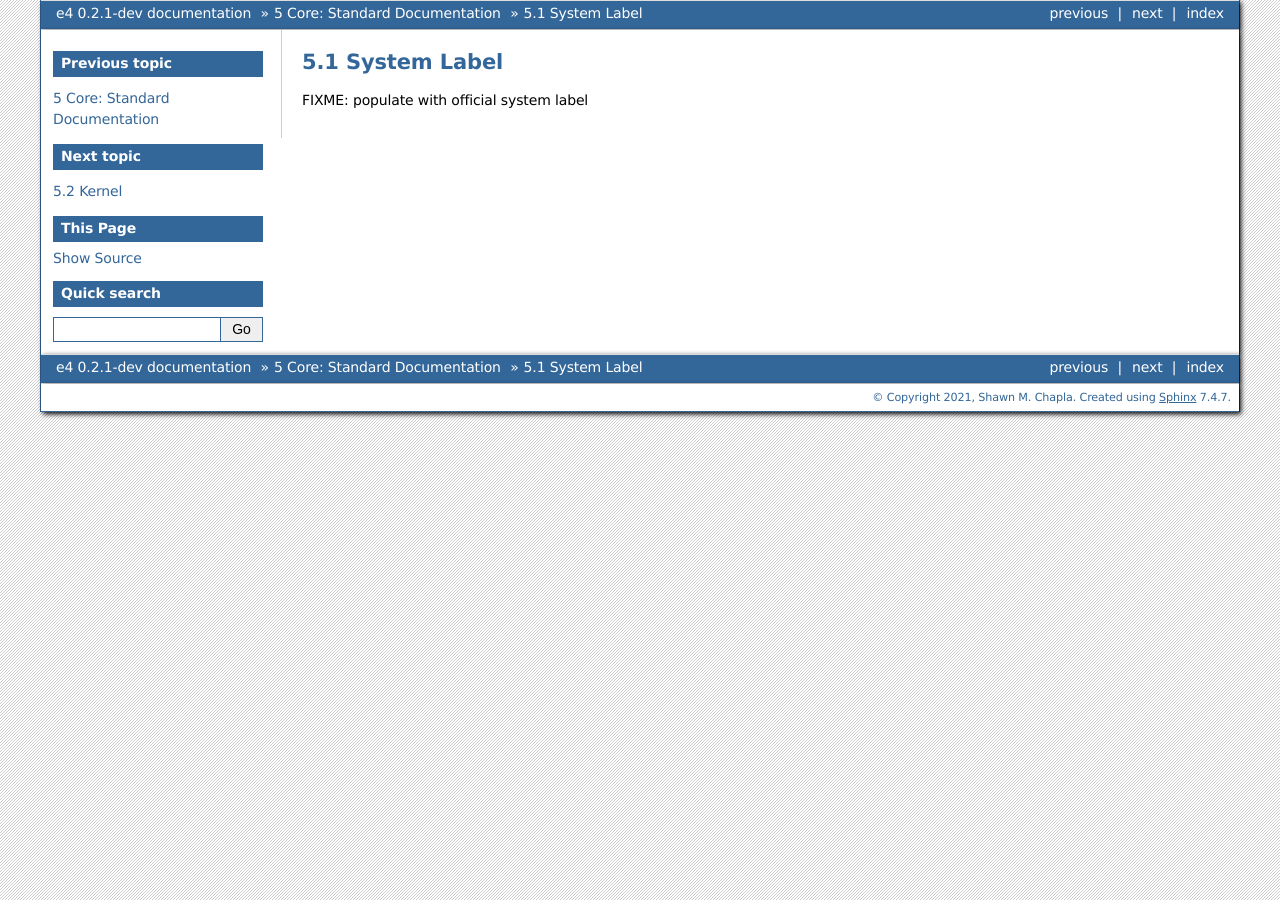
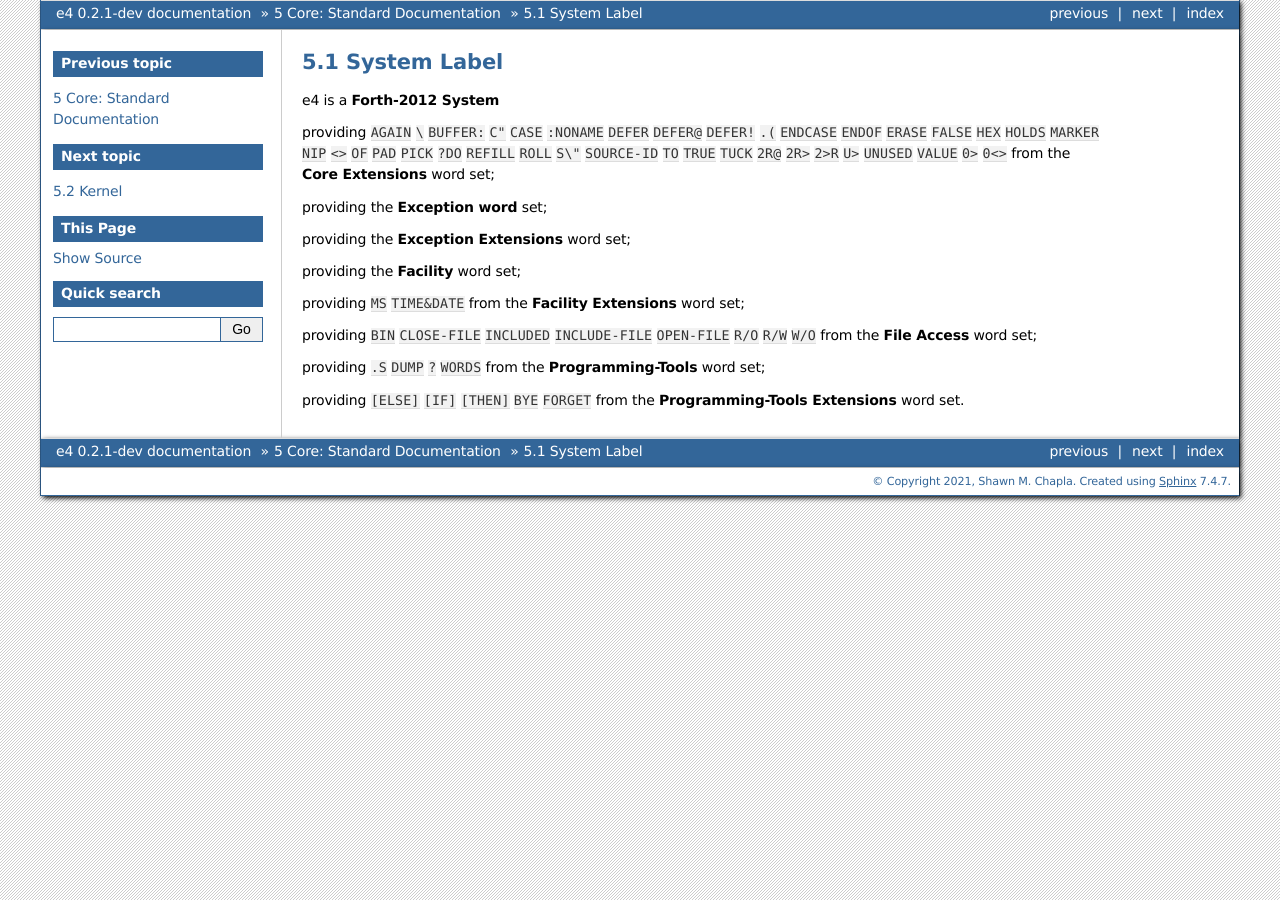
Before and after one commit to shwnchpl/e4, a Sphinx documentation site: the page built from doc/rst/core/stddoc/system-label.rst, in a window 1280 px wide. Built offline with Sphinx 7.4.7, drawn with Linux system fonts in a browser that asks for light colours; pages that are not in the unit, such as notebooks, are missing from menus.

Commit message:
Add initial system label

```diff
--- a/doc/rst/core/stddoc/system-label.rst
+++ b/doc/rst/core/stddoc/system-label.rst
@@ -3,4 +3,29 @@
 ############
 
 
-FIXME: populate with official system label
+e4 is a **Forth-2012 System**
+
+providing ``AGAIN`` ``\`` ``BUFFER:`` ``C"`` ``CASE`` ``:NONAME``
+``DEFER`` ``DEFER@`` ``DEFER!`` ``.(`` ``ENDCASE`` ``ENDOF`` ``ERASE``
+``FALSE`` ``HEX`` ``HOLDS`` ``MARKER`` ``NIP`` ``<>`` ``OF`` ``PAD``
+``PICK`` ``?DO`` ``REFILL`` ``ROLL`` ``S\"`` ``SOURCE-ID`` ``TO``
+``TRUE`` ``TUCK`` ``2R@`` ``2R>`` ``2>R`` ``U>`` ``UNUSED`` ``VALUE``
+``0>`` ``0<>`` from the **Core Extensions** word set;
+
+providing the **Exception word** set;
+
+providing the **Exception Extensions** word set;
+
+providing the **Facility** word set;
+
+providing ``MS`` ``TIME&DATE`` from the **Facility Extensions** word
+set;
+
+providing ``BIN`` ``CLOSE-FILE`` ``INCLUDED`` ``INCLUDE-FILE``
+``OPEN-FILE`` ``R/O`` ``R/W`` ``W/O`` from the **File Access** word set;
+
+providing ``.S`` ``DUMP`` ``?`` ``WORDS`` from the **Programming-Tools**
+word set;
+
+providing ``[ELSE]`` ``[IF]`` ``[THEN]`` ``BYE`` ``FORGET`` from the
+**Programming-Tools Extensions** word set.
```
Also changed, not shown: 1 other file.
